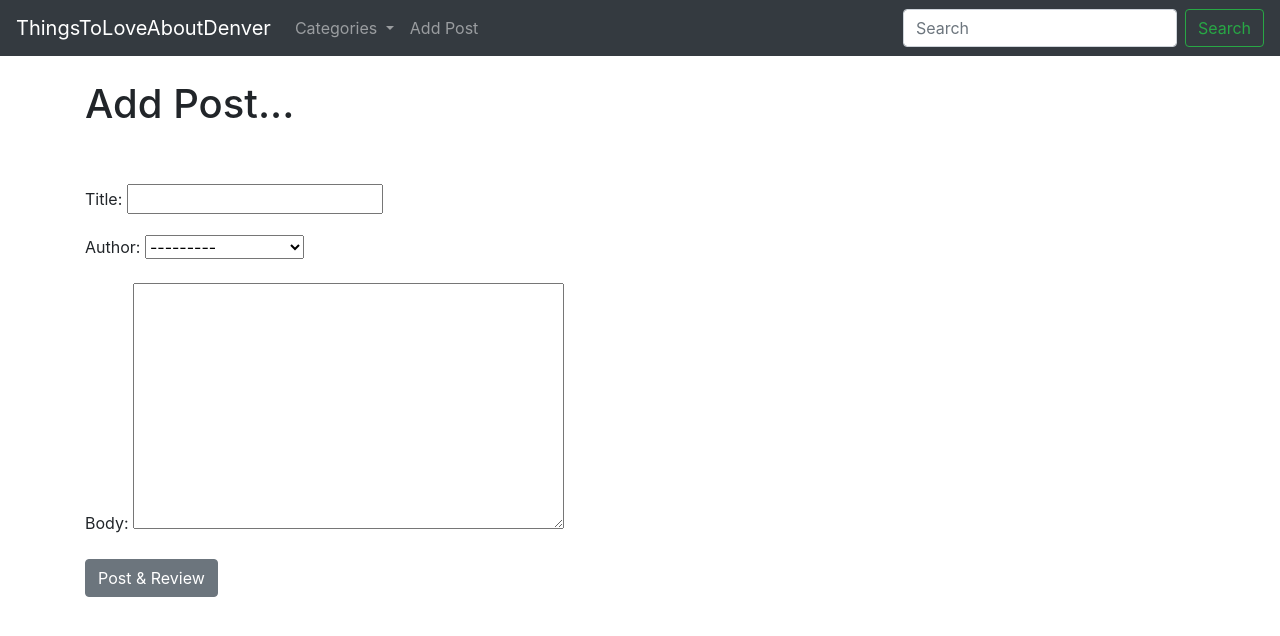
After one commit to earthtomemphis/ThingsToLoveAboutDenver, a Django app: page /new-post/ in a window 1280 px wide. The commit adds this page. Shown: the top 636 px of the page. Run offline with Django 3.2, Linux system fonts and the light colour scheme; data comes from the database, SQL or seed files in the repository; both versions use the stored data as it was after the commit.

Commit message:
add post page

```diff
--- a/blog/models.py
+++ b/blog/models.py
@@ -1,5 +1,6 @@
 from django.db import models
 from django.contrib.auth.models import User
+from django.urls import reverse
 
 # Create your models here.
 class Post(models.Model):
@@ -9,3 +10,6 @@ class Post(models.Model):
 
     def __str__(self):
         return self.title + ' | ' + str(self.author)
+
+    def get_absolute_url(self):
+        return reverse('article-detail', args=(str(self.id)))
--- /dev/null
+++ b/blog/templates/add_post.html
@@ -0,0 +1,14 @@
+{% extends 'base.html' %}
+
+{% block content %}
+
+<h1>Add Post...</h1>
+<br><br>
+<form method="POST">
+    {% csrf_token %}
+    {{ form.as_p }}
+    <button class="btn btn-secondary" id="P&R">Post & Review</button>
+    <!-- <button class="btn btn-secondary" id="Post">Post</button> -->
+</form>
+
+{% endblock %}
--- a/blog/templates/base.html
+++ b/blog/templates/base.html
@@ -33,6 +33,9 @@
                     <a class="dropdown-item" href="#">How to get around</a>
                 </div>
                 </li>
+                <li class="nav-item">
+                    <a class="nav-link" role="button" href="{% url 'new-post' %}">Add Post</a>
+                </li>
             </ul>
             <form class="form-inline my-2 my-lg-0">
                 <input class="form-control mr-sm-2" type="search" placeholder="Search" aria-label="Search">
--- a/blog/urls.py
+++ b/blog/urls.py
@@ -1,7 +1,8 @@
 from django.urls import path
-from . views import HomeView, ArticleDetailView
+from . views import HomeView, ArticleDetailView, AddPostView
 
 urlpatterns = [
     path('', HomeView.as_view(), name="home"),
-    path('article/<int:pk>', ArticleDetailView.as_view(), name='article-detail')
+    path('article/<int:pk>', ArticleDetailView.as_view(), name='article-detail'),
+    path('new-post/', AddPostView.as_view(), name='new-post'),
 ]
--- a/blog/views.py
+++ b/blog/views.py
@@ -1,5 +1,5 @@
 from django.shortcuts import render
-from django.views.generic import ListView, DetailView
+from django.views.generic import ListView, DetailView, CreateView
 from . models import Post
 
 # Create your views here.
@@ -10,3 +10,9 @@ class HomeView(ListView):
 class ArticleDetailView(DetailView):
     model = Post
     template_name = 'article_details.html'
+
+class AddPostView(CreateView):
+    model = Post
+    template_name = 'add_post.html'
+    fields = '__all__'
+    #fields = ('title', 'body')
```
Also changed, not shown: db.sqlite3.
